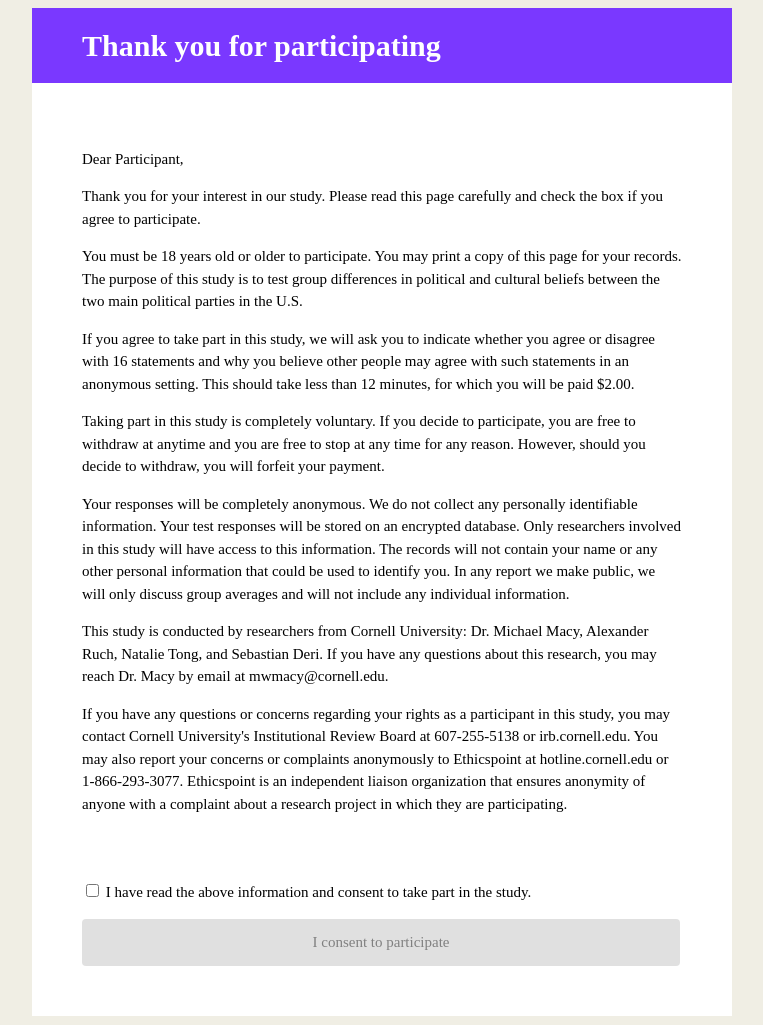
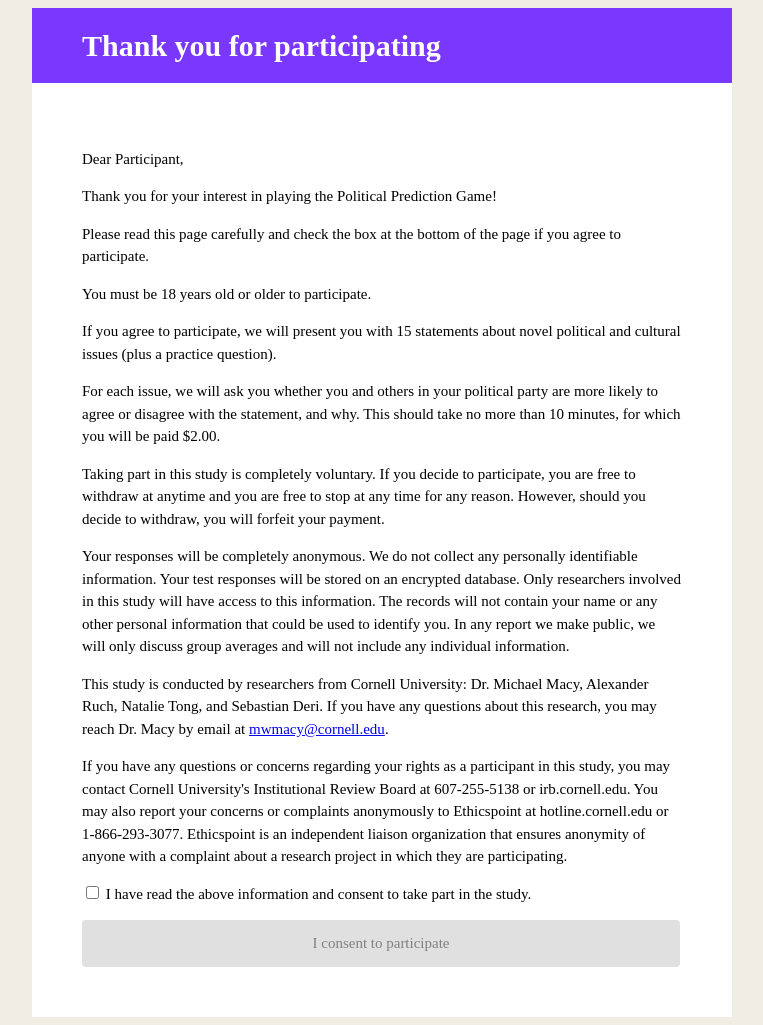
Before and after one commit to JunanQu/old_web_deployment, a PHP site: page /consent0.php in a window 1280 px wide. Shown: the whole page, without its empty margins (258-1021 px from the left). Run offline with PHP 8.4, Linux system fonts and the light colour scheme; data comes from the database, SQL or seed files in the repository; data that the repository does not hold is empty.

Commit message:
Changed consent letter content as requested.

```diff
--- a/consent0.php
+++ b/consent0.php
@@ -43,21 +43,25 @@ function enableButton() {
     <div class="wrapper" id="consent">
         <p>
           Dear Participant,
-
+        </p>
         <p>
-           Thank you for your interest in our study.
-           Please read this page carefully and check the box if you agree to participate.
+          Thank you for your interest in playing the Political Prediction Game!
         </p>
-
+        <p>
+          Please read this page carefully and check the box at the bottom of the
+          page if you agree to participate.
+        </p>
         <p>
           You must be 18 years old or older to participate.
-          You may print a copy of this page for your records.
-          The purpose of this study is to test group differences in political and cultural beliefs between the two main political parties in the U.S.
         </p>
-
         <p>
-           If you agree to take part in this study, we will ask you to indicate whether you agree or disagree with 16 statements and why you believe other people may agree with such statements in an anonymous setting.
-           This should take less than 12 minutes, for which you will be paid $2.00.
+          If you agree to participate, we will present you with 15 statements about
+          novel political and cultural issues  (plus a practice question).
+        </p>
+        <p>
+          For each issue, we will ask you whether you and others in your political
+          party are more likely to agree or disagree with the statement, and why.
+          This should take no more than 10 minutes, for which you will be paid $2.00.
         </p>
         <p>
           Taking part in this study is completely voluntary.
@@ -75,7 +79,7 @@ function enableButton() {
         </p>
         <p>
            This study is conducted by researchers from Cornell University: Dr. Michael Macy, Alexander Ruch, Natalie Tong, and Sebastian Deri.
-           If you have any questions about this research, you may reach Dr. Macy by email at mwmacy@cornell.edu.
+           If you have any questions about this research, you may reach Dr. Macy by email at <a href="mailto:mwmacy@cornell.edu">mwmacy@cornell.edu</a>.
         </p>
         <p>
           If you have any questions or concerns regarding your rights as a participant in this study,
@@ -84,7 +88,6 @@ function enableButton() {
           Ethicspoint is an independent liaison organization that ensures anonymity of anyone with a complaint about a research project in which they are participating.
         </p>
        </p>
-       <br><br>
 
 
 
```
Lines whose indentation alone changed are shown as unchanged.
